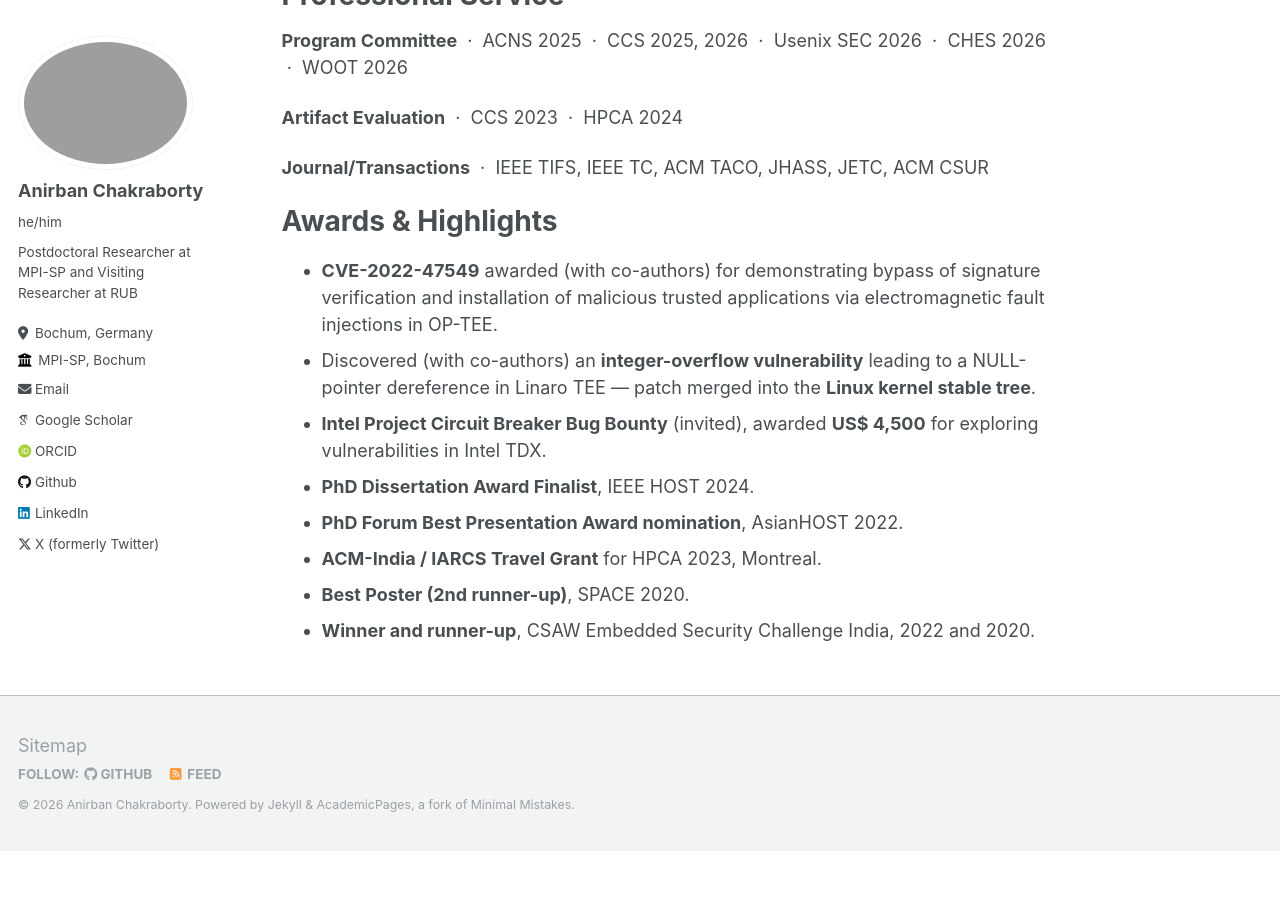
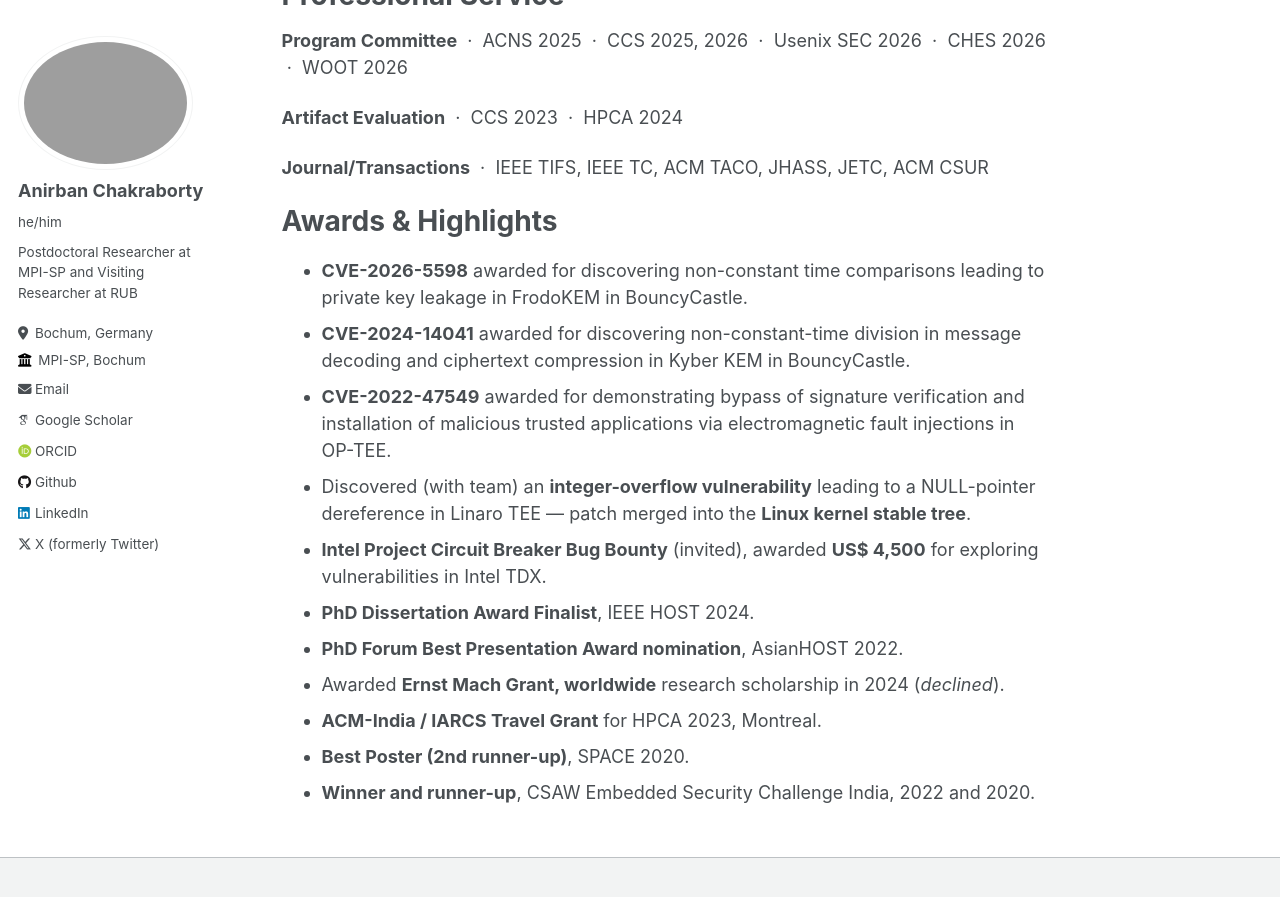
Before and after one commit to anirbanc3/anirbanc3.github.io, a Jekyll site: the page built from _pages/about.md, in a window 1280 px wide and 900 px high, scrolled down 2964 px. Shown: the top 897 px of the window. Built offline with Jekyll 4.4.1, drawn with Linux system fonts in a browser that asks for light colours; some web fonts are replaced; before the commit the page ends 3815 px from its top, so only the background shows below that.

Commit message:
Update awards and highlights
Added new awards and highlights including CVE-2026-5598 and CVE-2024-14041.

```diff
--- a/_pages/about.md
+++ b/_pages/about.md
@@ -100,11 +100,14 @@ International Conference on Post-Quantum Cryptography (PQCRYPTO 2025)_, Taipei,
 
 # Awards & Highlights {#awards}
 
-- **CVE-2022-47549** awarded (with co-authors) for demonstrating bypass of signature verification and installation of malicious trusted applications via electromagnetic fault injections in OP-TEE.
-- Discovered (with co-authors) an **integer-overflow vulnerability** leading to a NULL-pointer dereference in Linaro TEE — patch merged into the **Linux kernel stable tree**.
+- **CVE-2026-5598** awarded for discovering non-constant time comparisons leading to private key leakage in FrodoKEM in BouncyCastle.
+- **CVE-2024-14041** awarded for discovering non-constant-time division in message decoding and ciphertext compression in Kyber KEM in BouncyCastle.
+- **CVE-2022-47549** awarded for demonstrating bypass of signature verification and installation of malicious trusted applications via electromagnetic fault injections in OP-TEE.
+- Discovered (with team) an **integer-overflow vulnerability** leading to a NULL-pointer dereference in Linaro TEE — patch merged into the **Linux kernel stable tree**.
 - **Intel Project Circuit Breaker Bug Bounty** (invited), awarded **US$ 4,500** for exploring vulnerabilities in Intel TDX.
 - **PhD Dissertation Award Finalist**, IEEE HOST 2024.
 - **PhD Forum Best Presentation Award nomination**, AsianHOST 2022.
+- Awarded **Ernst Mach Grant, worldwide** research scholarship in 2024 (_declined_).
 - **ACM-India / IARCS Travel Grant** for HPCA 2023, Montreal.
 - **Best Poster (2nd runner-up)**, SPACE 2020.
 - **Winner and runner-up**, CSAW Embedded Security Challenge India, 2022 and 2020.
```
